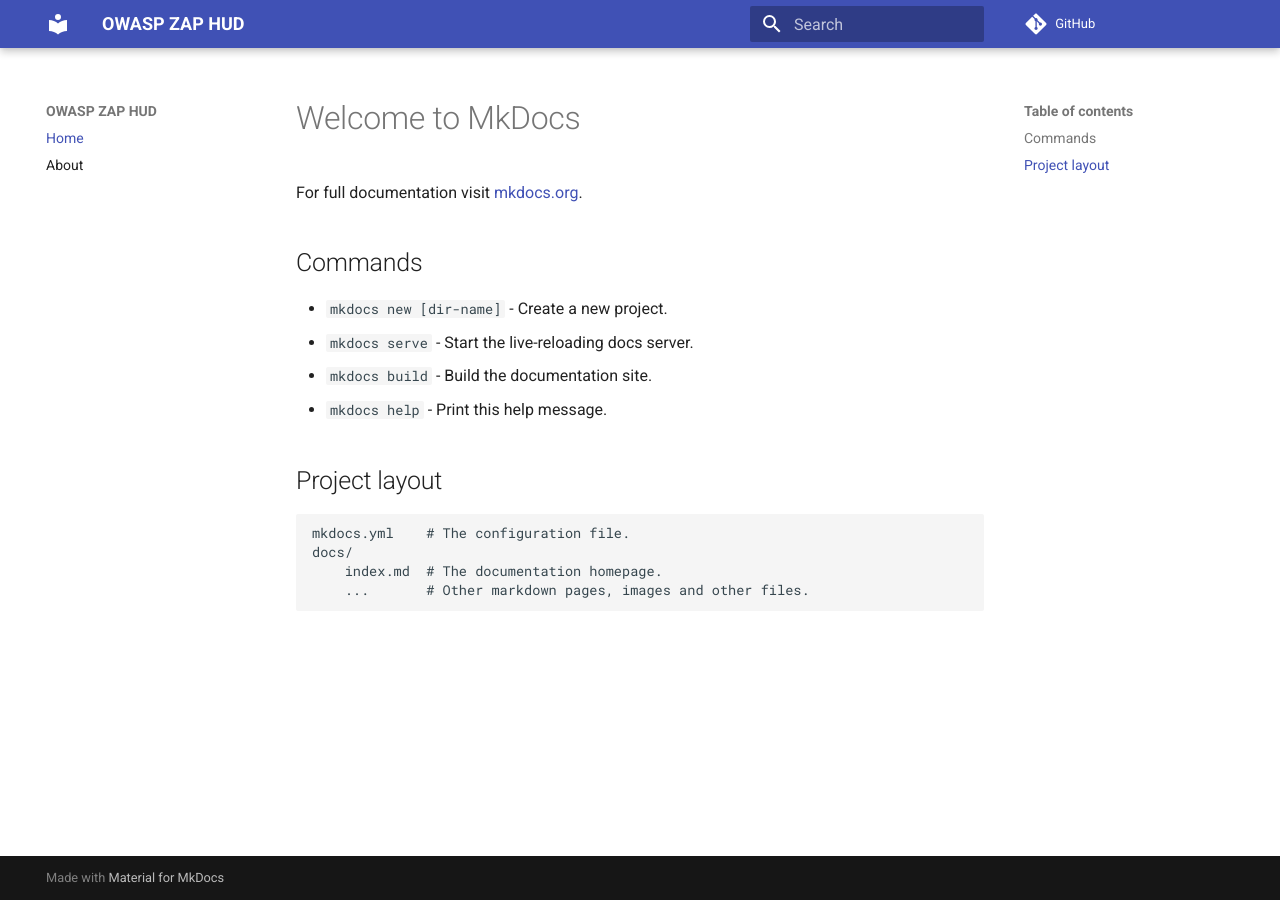
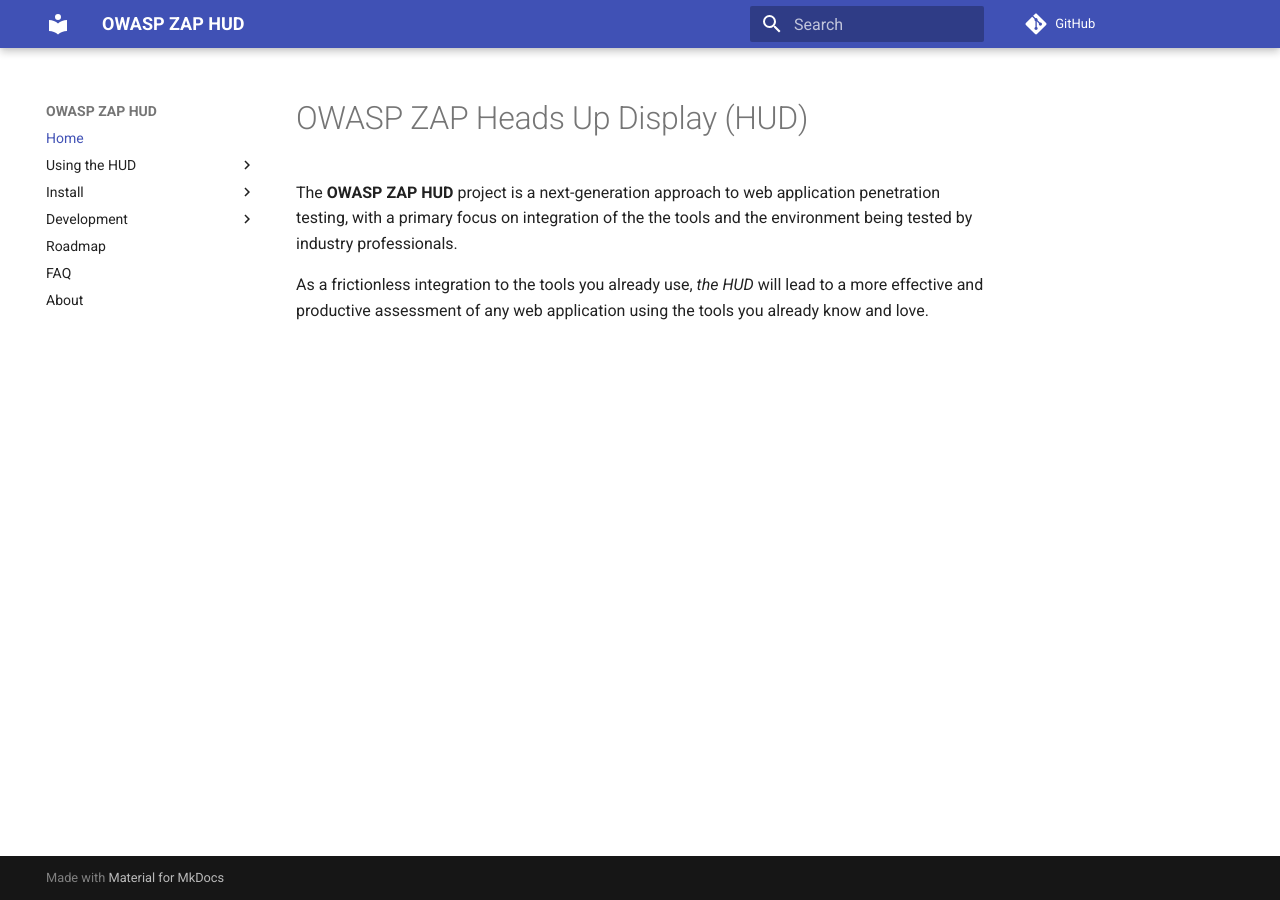
Before and after one commit to jaywon/zap-hud-wiki, an MkDocs documentation site: the page built from docs/index.md, in a window 1280 px wide. Built offline with MkDocs 1.6.1 and Material for MkDocs 9.7.7, drawn with Linux system fonts in a browser that asks for light colours; comment, search, counter and statistics services are not loaded.

```diff
--- a/docs/index.md
+++ b/docs/index.md
@@ -1,17 +1,4 @@
-# Welcome to MkDocs
+# OWASP ZAP Heads Up Display (HUD)
+The **OWASP ZAP HUD** project is a next-generation approach to web application penetration testing, with a primary focus on integration of the the tools and the environment being tested by industry professionals.
 
-For full documentation visit [mkdocs.org](https://mkdocs.org).
-
-## Commands
-
-* `mkdocs new [dir-name]` - Create a new project.
-* `mkdocs serve` - Start the live-reloading docs server.
-* `mkdocs build` - Build the documentation site.
-* `mkdocs help` - Print this help message.
-
-## Project layout
-
-    mkdocs.yml    # The configuration file.
-    docs/
-        index.md  # The documentation homepage.
-        ...       # Other markdown pages, images and other files.
+As a frictionless integration to the tools you already use, _the HUD_ will lead to a more effective and productive assessment of any web application using the tools you already know and love.
--- a/mkdocs.yml
+++ b/mkdocs.yml
@@ -3,5 +3,13 @@ repo_url: https://github.com/psiinon/zap-hud
 strict: True
 nav:
   - Home: index.md
+  - Using the HUD:
+    - 'Tutorial': tutorial/tutorial-overview.md
+  - Install:
+      - 'Install the HUD': install/install.md
+  - Development:
+    - 'Installation': development/install.md
+  - Roadmap: roadmap.md
+  - FAQ: faq.md
   - About: about.md
 theme: material
```
Also changed, not shown: README.md (+5 -0 lines), docs/development/install.md (added, +34 -0 lines), docs/faq.md (added), docs/img/hud-beacon.png (added), docs/install/install.md (added), docs/roadmap.md (added), docs/tutorial/tutorial-overview.md (added), overview.md (added).
